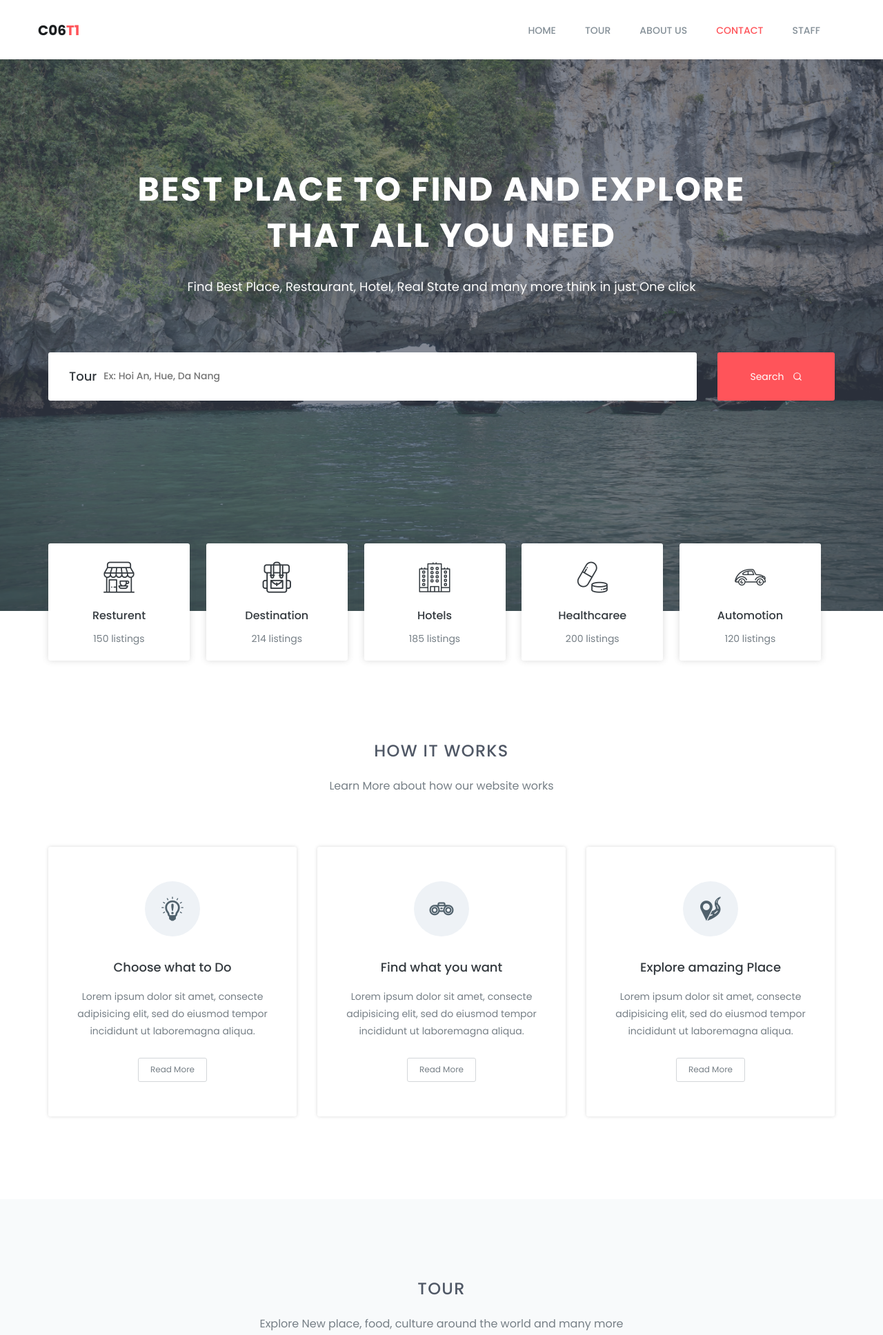
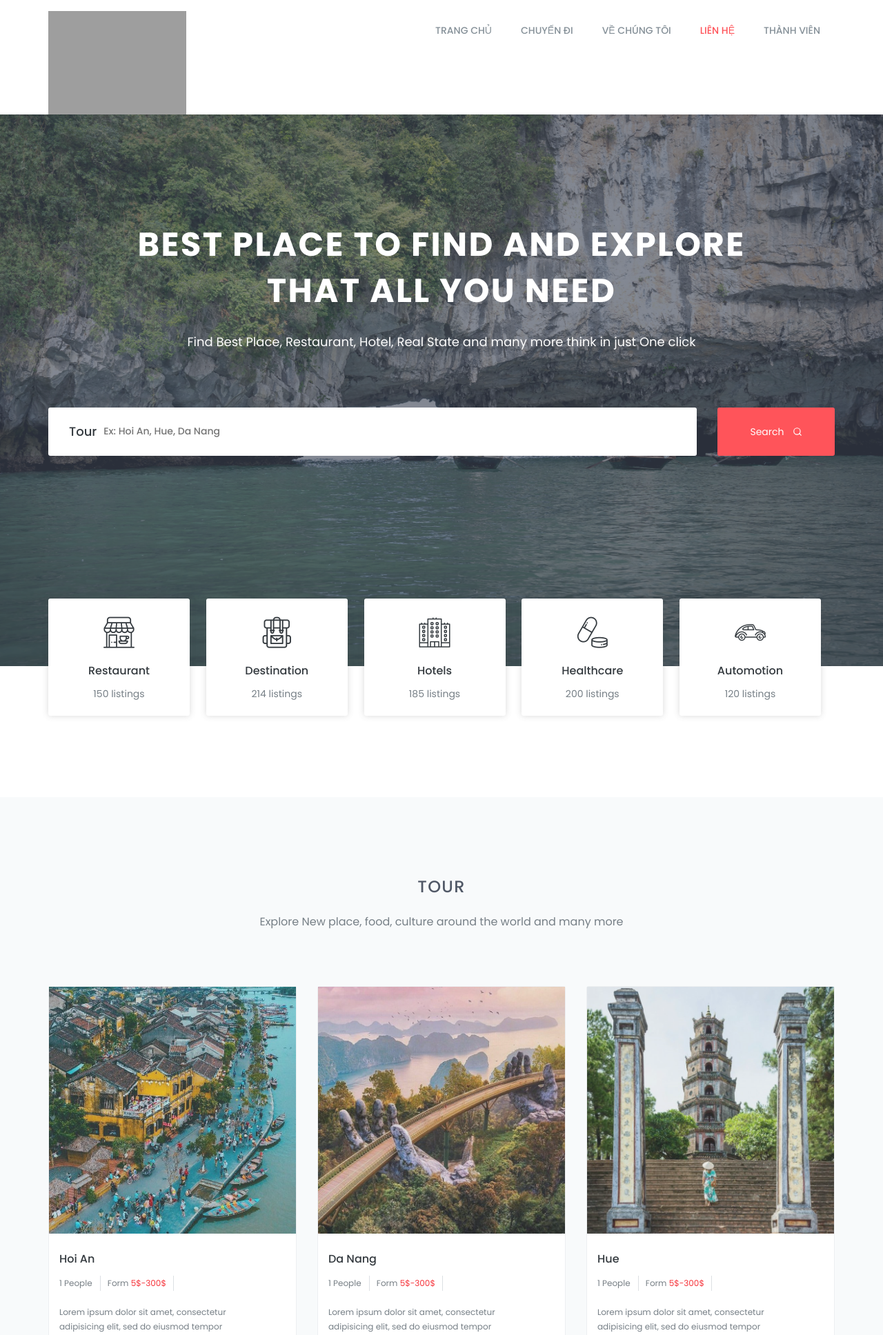
Before and after one commit to C0623G1-Team1/VIVU, a Spring Boot app: page / in a window 1280 px wide. Shown: the top 1936 px of the page at 69% size. Run offline with Spring Boot 4, Linux system fonts and the light colour scheme; some libraries are stand-ins or nearby versions; grey boxes are pictures that could not be loaded.

Commit message:
loan up 3/11

```diff
--- a/src/main/java/com/tourbooking/controller/DemoController.java
+++ /dev/null
@@ -1,12 +0,0 @@
-package com.tourbooking.controller;
-
-import org.springframework.stereotype.Controller;
-import org.springframework.web.bind.annotation.GetMapping;
-
-@Controller
-public class DemoController {
-    @GetMapping
-    public String doSth(){
-        return "home-page";
-    }
-}
--- /dev/null
+++ b/src/main/java/com/tourbooking/controller/HomeController.java
@@ -0,0 +1,15 @@
+package com.tourbooking.controller;
+
+import org.springframework.stereotype.Controller;
+import org.springframework.web.bind.annotation.GetMapping;
+import org.springframework.web.bind.annotation.RequestMapping;
+import org.springframework.web.servlet.ModelAndView;
+
+@Controller
+@RequestMapping
+public class HomeController {
+    @GetMapping()
+    public ModelAndView showTour() {
+        return new ModelAndView("home-page");
+    }
+}
--- a/src/main/java/com/tourbooking/repository/tour/ITourRepository.java
+++ b/src/main/java/com/tourbooking/repository/tour/ITourRepository.java
@@ -1,4 +1,8 @@
 package com.tourbooking.repository.tour;
 
-public interface ITourRepository {
+import com.tourbooking.model.tour.Tour;
+import org.springframework.data.jpa.repository.JpaRepository;
+
+public interface ITourRepository extends JpaRepository<Tour, Integer> {
+
 }
--- a/src/main/resources/templates/header-footer.html
+++ b/src/main/resources/templates/header-footer.html
@@ -49,13 +49,21 @@
     <!-- HTML5 shim and Respond.js for IE8 support of HTML5 elements and media queries -->
     <!-- WARNING: Respond.js doesn't work if you view the page via file:// -->
 
+
+    <link href='https://unpkg.com/boxicons@2.1.4/css/boxicons.min.css' rel='stylesheet'>
+
     <!--[if lt IE 9]>
     <script src="https://oss.maxcdn.com/html5shiv/3.7.3/html5shiv.min.js"></script>
     <script src="https://oss.maxcdn.com/respond/1.4.2/respond.min.js"></script>
     <![endif]-->
+    <script src="https://cdn.ckeditor.com/4.17.0/standard/ckeditor.js"></script>
 </head>
 <body>
 <div class="header" th:fragment="nav">
+    <!--[if lte IE 9]>
+    <p class="browserupgrade">You are using an <strong>outdated</strong> browser. Please <a href="https://browsehappy.com/">upgrade
+        your browser</a> to improve your experience and security.</p>
+    <![endif]-->
     <!-- top-area Start -->
     <section class="top-area" >
         <div class="header-area">
@@ -67,10 +75,11 @@
 
                     <!-- Start Header Navigation -->
                     <div class="navbar-header">
+                        <a th:href="@{/}"><img style="margin-top: 16px" src="assets/images/welcome-hero/LogoVivu.png" width="200px" height="200px" alt="LOGO"></a>
+
                         <button type="button" class="navbar-toggle" data-toggle="collapse" data-target="#navbar-menu">
                             <i class="fa fa-bars"></i>
                         </button>
-                        <a class="navbar-brand" href="index.html">C06<span>T1</span></a>
 
                     </div><!--/.navbar-header-->
                     <!-- End Header Navigation -->
@@ -78,11 +87,11 @@
                     <!-- Collect the nav links, forms, and other content for toggling -->
                     <div class="collapse navbar-collapse menu-ui-design" id="navbar-menu">
                         <ul class="nav navbar-nav navbar-right" data-in="fadeInDown" data-out="fadeOutUp">
-                            <li class=" scroll active"><a href="#home">home</a></li>
-                            <li class="scroll"><a href="#works">tour</a></li>
-                            <li class="scroll"><a href="#works">about us</a></li>
-                            <li class="scroll"><a href="#contact">contact</a></li>
-                            <li class="scroll"><a href="#reviews">staff</a></li>
+                            <li class=" scroll active"><a href="#home">Trang Chủ</a></li>
+                            <li class="scroll"><a href="#explore">Chuyến Đi</a></li>
+                            <li class="scroll"><a href="#explore">Về Chúng Tôi</a></li>
+                            <li class="scroll"><a href="#contact">Liên Hệ</a></li>
+                            <li class="scroll"><a th:href="@{/tour/create}" >Thành Viên</a></li>
                         </ul><!--/.nav -->
                     </div><!-- /.navbar-collapse -->
                 </div><!--/.container-->
@@ -98,23 +107,23 @@
 <!--footer start-->
 <div id="footer" class="footer" th:fragment="footer">
     <div class="container">
-        <div class="footer-menu">
-            <div class="row">
-                <div class="col-sm-3">
-                    <div class="navbar-header">
-                        <a class="navbar-brand" href="index.html">C06<span>T1</span></a>
-                    </div><!--/.navbar-header-->
-                </div>
-                <div class="col-sm-9">
-                    <ul class="footer-menu-item">
-                        <li class="scroll"><a href="#works">about us</a></li>
-                        <li class="scroll"><a href="#reviews">tour</a></li>
-                        <li class="scroll"><a href="#contact">contact</a></li>
-                        <li class=" scroll"><a href="#contact">my account</a></li>
-                    </ul><!--/.nav -->
-                </div>
-            </div>
-        </div>
+<!--        <div class="footer-menu">-->
+<!--            <div class="row">-->
+<!--                <div class="col-sm-3">-->
+<!--                    <div class="navbar-header">-->
+<!--                        <a class="navbar-brand" href="index.html"><img src="assets/images/welcome-hero/LogoVivu.png" alt="LOGO"></a>-->
+<!--                    </div>&lt;!&ndash;/.navbar-header&ndash;&gt;-->
+<!--                </div>-->
+<!--                <div class="col-sm-9">-->
+<!--                    <ul class="footer-menu-item">-->
+<!--                        <li class="scroll"><a href="#works">about us</a></li>-->
+<!--                        <li class="scroll"><a href="#reviews">tour</a></li>-->
+<!--                        <li class="scroll"><a href="#contact">contact</a></li>-->
+<!--                        <li class=" scroll"><a href="#contact">my account</a></li>-->
+<!--                    </ul>&lt;!&ndash;/.nav &ndash;&gt;-->
+<!--                </div>-->
+<!--            </div>-->
+<!--        </div>-->
         <div class="hm-footer-copyright">
             <div class="row">
                 <div class="col-sm-5">
--- a/src/main/resources/templates/home-page.html
+++ b/src/main/resources/templates/home-page.html
@@ -11,10 +11,7 @@
 </head>
 
 <body>
-<!--[if lte IE 9]>
-<p class="browserupgrade">You are using an <strong>outdated</strong> browser. Please <a href="https://browsehappy.com/">upgrade
-    your browser</a> to improve your experience and security.</p>
-<![endif]-->
+
 <div th:include="/header-footer::nav"></div>
 
 <!--welcome-hero start -->
@@ -56,7 +53,7 @@
                         <div class="single-list-topics-icon">
                             <i class="flaticon-restaurant"></i>
                         </div>
-                        <h2><a href="#">resturent</a></h2>
+                        <h2><a href="#">restaurant</a></h2>
                         <p>150 listings</p>
                     </div>
                 </li>
@@ -83,7 +80,7 @@
                         <div class="single-list-topics-icon">
                             <i class="flaticon-pills"></i>
                         </div>
-                        <h2><a href="#">healthcaree</a></h2>
+                        <h2><a href="#">healthcare</a></h2>
                         <p>200 listings</p>
                     </div>
                 </li>
@@ -104,64 +101,64 @@
 <!--list-topics end-->
 
 <!--works start -->
-<section id="works" class="works">
-    <div class="container">
-        <div class="section-header">
-            <h2>how it works</h2>
-            <p>Learn More about how our website works</p>
-        </div><!--/.section-header-->
-        <div class="works-content">
-            <div class="row">
-                <div class="col-md-4 col-sm-6">
-                    <div class="single-how-works">
-                        <div class="single-how-works-icon">
-                            <i class="flaticon-lightbulb-idea"></i>
-                        </div>
-                        <h2><a href="#">choose <span> what to</span> do</a></h2>
-                        <p>
-                            Lorem ipsum dolor sit amet, consecte adipisicing elit, sed do eiusmod tempor incididunt ut
-                            laboremagna aliqua.
-                        </p>
-                        <button class="welcome-hero-btn how-work-btn" onclick="window.location.href='#'">
-                            read more
-                        </button>
-                    </div>
-                </div>
-                <div class="col-md-4 col-sm-6">
-                    <div class="single-how-works">
-                        <div class="single-how-works-icon">
-                            <i class="flaticon-networking"></i>
-                        </div>
-                        <h2><a href="#">find <span> what you want</span></a></h2>
-                        <p>
-                            Lorem ipsum dolor sit amet, consecte adipisicing elit, sed do eiusmod tempor incididunt ut
-                            laboremagna aliqua.
-                        </p>
-                        <button class="welcome-hero-btn how-work-btn" onclick="window.location.href='#'">
-                            read more
-                        </button>
-                    </div>
-                </div>
-                <div class="col-md-4 col-sm-6">
-                    <div class="single-how-works">
-                        <div class="single-how-works-icon">
-                            <i class="flaticon-location-on-road"></i>
-                        </div>
-                        <h2><a href="#">explore <span> amazing</span> place</a></h2>
-                        <p>
-                            Lorem ipsum dolor sit amet, consecte adipisicing elit, sed do eiusmod tempor incididunt ut
-                            laboremagna aliqua.
-                        </p>
-                        <button class="welcome-hero-btn how-work-btn" onclick="window.location.href='#'">
-                            read more
-                        </button>
-                    </div>
-                </div>
-            </div>
-        </div>
-    </div><!--/.container-->
+<!--<section id="works" class="works">-->
+<!--    <div class="container">-->
+<!--        <div class="section-header">-->
+<!--            <h2>how it works</h2>-->
+<!--            <p>Learn More about how our website works</p>-->
+<!--        </div>&lt;!&ndash;/.section-header&ndash;&gt;-->
+<!--        <div class="works-content">-->
+<!--            <div class="row">-->
+<!--                <div class="col-md-4 col-sm-6">-->
+<!--                    <div class="single-how-works">-->
+<!--                        <div class="single-how-works-icon">-->
+<!--                            <i class="flaticon-lightbulb-idea"></i>-->
+<!--                        </div>-->
+<!--                        <h2><a href="#">choose <span> what to</span> do</a></h2>-->
+<!--                        <p>-->
+<!--                            Lorem ipsum dolor sit amet, consecte adipisicing elit, sed do eiusmod tempor incididunt ut-->
+<!--                            laboremagna aliqua.-->
+<!--                        </p>-->
+<!--                        <button class="welcome-hero-btn how-work-btn" onclick="window.location.href='#'">-->
+<!--                            read more-->
+<!--                        </button>-->
+<!--                    </div>-->
+<!--                </div>-->
+<!--                <div class="col-md-4 col-sm-6">-->
+<!--                    <div class="single-how-works">-->
+<!--                        <div class="single-how-works-icon">-->
+<!--                            <i class="flaticon-networking"></i>-->
+<!--                        </div>-->
+<!--                        <h2><a href="#">find <span> what you want</span></a></h2>-->
+<!--                        <p>-->
+<!--                            Lorem ipsum dolor sit amet, consecte adipisicing elit, sed do eiusmod tempor incididunt ut-->
+<!--                            laboremagna aliqua.-->
+<!--                        </p>-->
+<!--                        <button class="welcome-hero-btn how-work-btn" onclick="window.location.href='#'">-->
+<!--                            read more-->
+<!--                        </button>-->
+<!--                    </div>-->
+<!--                </div>-->
+<!--                <div class="col-md-4 col-sm-6">-->
+<!--                    <div class="single-how-works">-->
+<!--                        <div class="single-how-works-icon">-->
+<!--                            <i class="flaticon-location-on-road"></i>-->
+<!--                        </div>-->
+<!--                        <h2><a href="#">explore <span> amazing</span> place</a></h2>-->
+<!--                        <p>-->
+<!--                            Lorem ipsum dolor sit amet, consecte adipisicing elit, sed do eiusmod tempor incididunt ut-->
+<!--                            laboremagna aliqua.-->
+<!--                        </p>-->
+<!--                        <button class="welcome-hero-btn how-work-btn" onclick="window.location.href='#'">-->
+<!--                            read more-->
+<!--                        </button>-->
+<!--                    </div>-->
+<!--                </div>-->
+<!--            </div>-->
+<!--        </div>-->
+<!--    </div>&lt;!&ndash;/.container&ndash;&gt;-->
 
-</section><!--/.works-->
+<!--</section>&lt;!&ndash;/.works&ndash;&gt;-->
 <!--works end -->
 
 <!--explore start -->
```
Also changed, not shown: src/main/java/com/tourbooking/controller/tour/TourController.java (+50 -0 lines), src/main/java/com/tourbooking/service/tour/ITourService.java (+12 -0 lines), src/main/java/com/tourbooking/service/tour/impl/TourService.java (+32 -1 lines), src/main/resources/templates/admin-create-tour.html (added, +53 -0 lines), src/main/resources/templates/admin-update-tour.html (added, +10 -0 lines), src/main/resources/templates/tour-view.html (added, +10 -0 lines).
